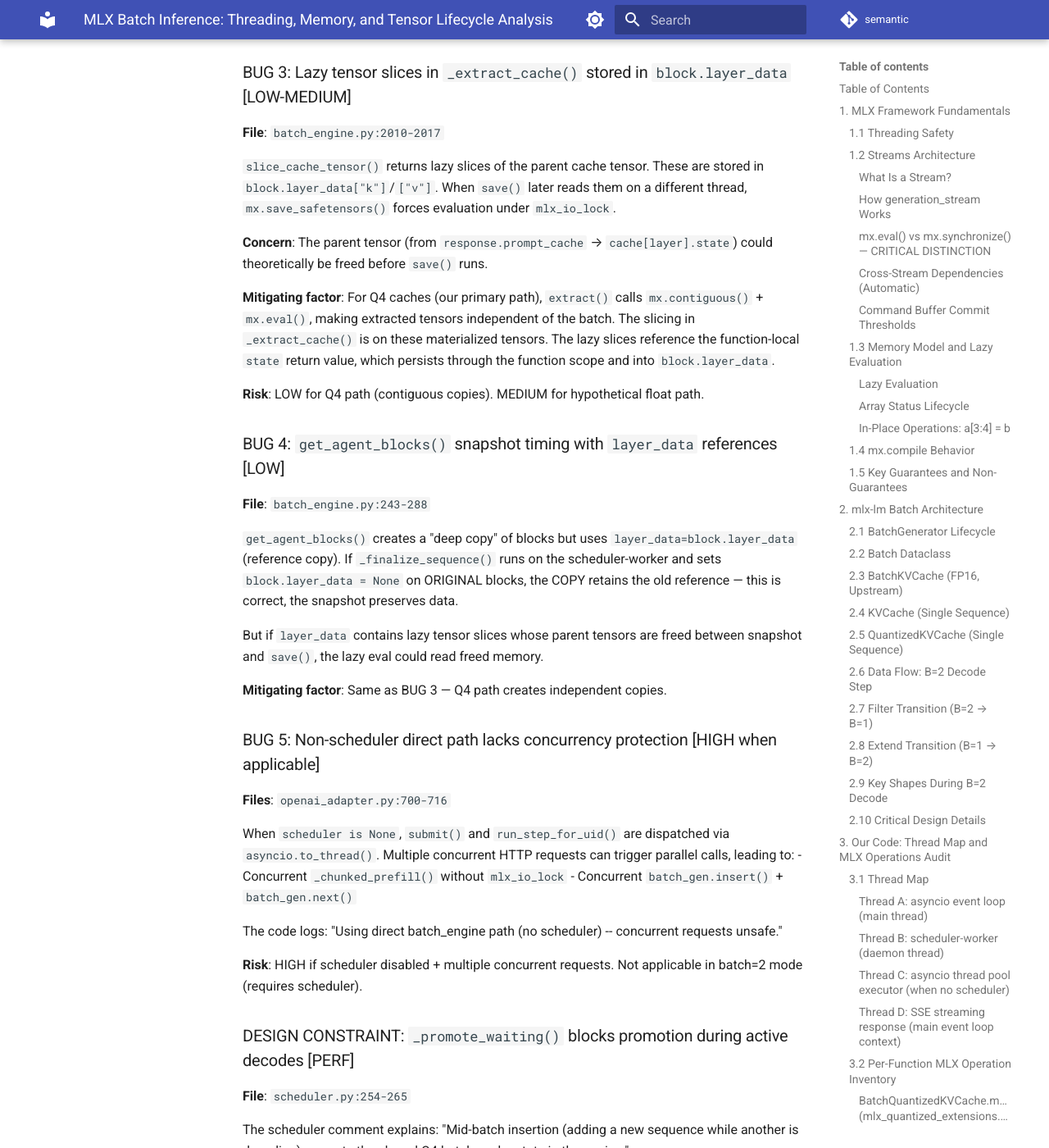
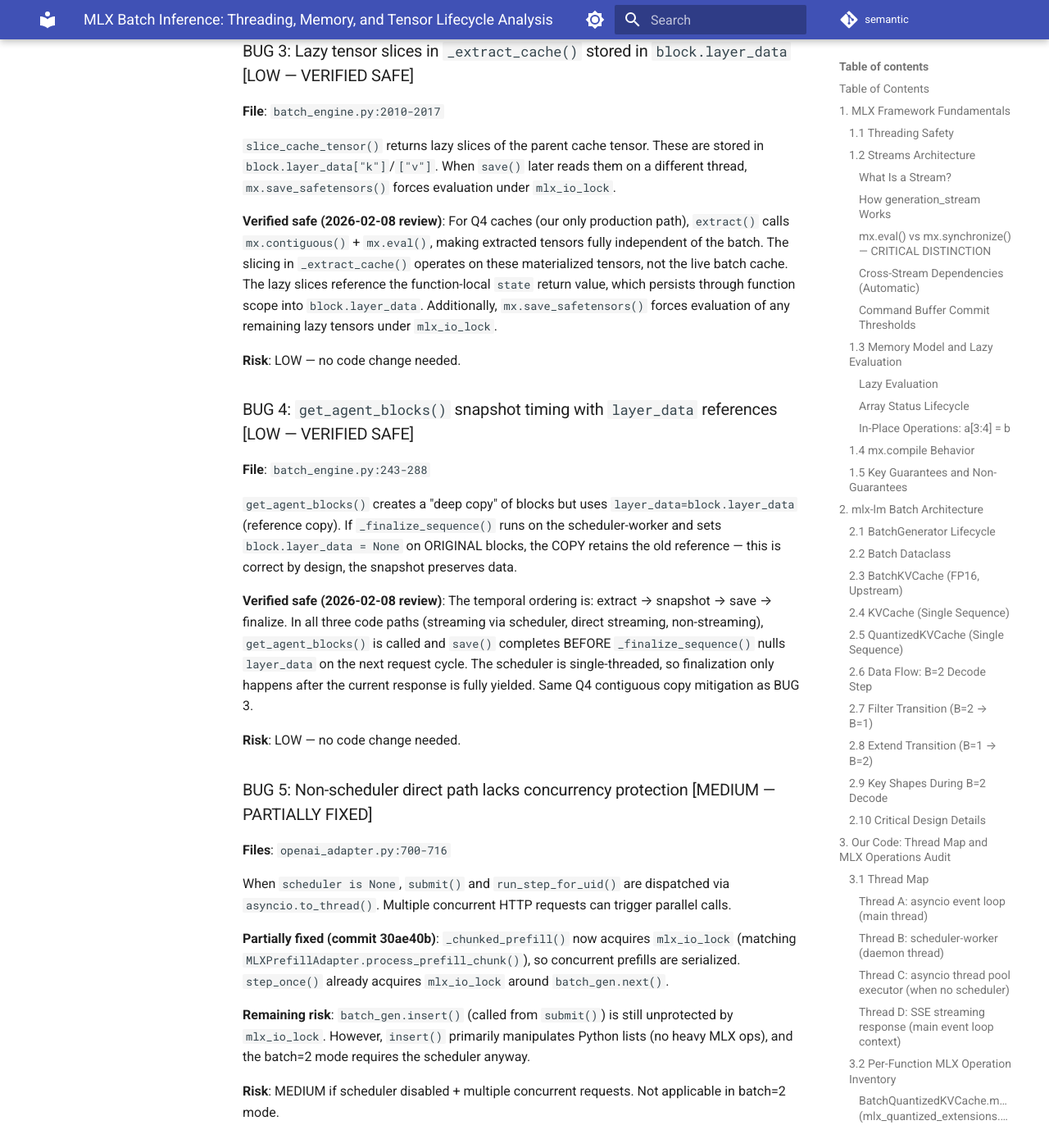
Before and after one commit to yshk-mxim/agent-memory, an MkDocs documentation site: the page built from docs/analysis.md, in a window 1280 px wide and 1400 px high, scrolled down 19559 px. Shown: the whole window at 82% size. Built offline with MkDocs 1.6.1 and Material for MkDocs 9.7.7, drawn with Linux system fonts in a browser that asks for light colours; comment, search, counter and statistics services are not loaded; the version menu is left out; some of the changed text lies outside the part shown.

Commit message:
docs: Update analysis.md with post-review findings — BUGs 2-4 verified safe
Co-Authored-By: Claude Opus 4.6 <noreply@anthropic.com>

```diff
--- a/docs/analysis.md
+++ b/docs/analysis.md
@@ -614,47 +614,45 @@ The prefill adapter (`MLXPrefillAdapter.process_prefill_chunk()`) does acquire `
 
 **Mitigating factor**: When scheduler is enabled (the batch=2 mode), all MLX operations go through the scheduler-worker thread. This bug only manifests in the non-scheduler path.
 
-### BUG 2: `mx.synchronize()` comment is misleading [LOW]
+### BUG 2: `mx.synchronize()` comment is misleading [LOW — FIXED]
 
-**File**: `mlx_quantized_extensions.py:319-324`
+**File**: `mlx_quantized_extensions.py:319-327`
 
-The comment says "Synchronize ALL Metal streams" but `mx.synchronize()` only syncs the default stream (which is `generation_stream` inside the `mx.stream()` context). This currently works correctly in practice but would break if pending work existed on a different stream.
+The comment previously said "Synchronize ALL Metal streams" but `mx.synchronize()` only syncs the default stream (which is `generation_stream` inside the `mx.stream()` context).
 
-**Risk**: Low — no pending work on other streams at this point. But incorrect reasoning could lead to bugs in future changes.
+**Status**: FIXED in commit 30ae40b. Comment now correctly states: "This does NOT sync 'all streams' — only the current default."
 
-### BUG 3: Lazy tensor slices in `_extract_cache()` stored in `block.layer_data` [LOW-MEDIUM]
+### BUG 3: Lazy tensor slices in `_extract_cache()` stored in `block.layer_data` [LOW — VERIFIED SAFE]
 
 **File**: `batch_engine.py:2010-2017`
 
 `slice_cache_tensor()` returns lazy slices of the parent cache tensor. These are stored in `block.layer_data["k"]`/`["v"]`. When `save()` later reads them on a different thread, `mx.save_safetensors()` forces evaluation under `mlx_io_lock`.
 
-**Concern**: The parent tensor (from `response.prompt_cache` → `cache[layer].state`) could theoretically be freed before `save()` runs.
+**Verified safe (2026-02-08 review)**: For Q4 caches (our only production path), `extract()` calls `mx.contiguous()` + `mx.eval()`, making extracted tensors fully independent of the batch. The slicing in `_extract_cache()` operates on these materialized tensors, not the live batch cache. The lazy slices reference the function-local `state` return value, which persists through function scope into `block.layer_data`. Additionally, `mx.save_safetensors()` forces evaluation of any remaining lazy tensors under `mlx_io_lock`.
 
-**Mitigating factor**: For Q4 caches (our primary path), `extract()` calls `mx.contiguous()` + `mx.eval()`, making extracted tensors independent of the batch. The slicing in `_extract_cache()` is on these materialized tensors. The lazy slices reference the function-local `state` return value, which persists through the function scope and into `block.layer_data`.
+**Risk**: LOW — no code change needed.
 
-**Risk**: LOW for Q4 path (contiguous copies). MEDIUM for hypothetical float path.
-
-### BUG 4: `get_agent_blocks()` snapshot timing with `layer_data` references [LOW]
+### BUG 4: `get_agent_blocks()` snapshot timing with `layer_data` references [LOW — VERIFIED SAFE]
 
 **File**: `batch_engine.py:243-288`
 
-`get_agent_blocks()` creates a "deep copy" of blocks but uses `layer_data=block.layer_data` (reference copy). If `_finalize_sequence()` runs on the scheduler-worker and sets `block.layer_data = None` on ORIGINAL blocks, the COPY retains the old reference — this is correct, the snapshot preserves data.
+`get_agent_blocks()` creates a "deep copy" of blocks but uses `layer_data=block.layer_data` (reference copy). If `_finalize_sequence()` runs on the scheduler-worker and sets `block.layer_data = None` on ORIGINAL blocks, the COPY retains the old reference — this is correct by design, the snapshot preserves data.
 
-But if `layer_data` contains lazy tensor slices whose parent tensors are freed between snapshot and `save()`, the lazy eval could read freed memory.
+**Verified safe (2026-02-08 review)**: The temporal ordering is: extract → snapshot → save → finalize. In all three code paths (streaming via scheduler, direct streaming, non-streaming), `get_agent_blocks()` is called and `save()` completes BEFORE `_finalize_sequence()` nulls `layer_data` on the next request cycle. The scheduler is single-threaded, so finalization only happens after the current response is fully yielded. Same Q4 contiguous copy mitigation as BUG 3.
 
-**Mitigating factor**: Same as BUG 3 — Q4 path creates independent copies.
+**Risk**: LOW — no code change needed.
 
-### BUG 5: Non-scheduler direct path lacks concurrency protection [HIGH when applicable]
+### BUG 5: Non-scheduler direct path lacks concurrency protection [MEDIUM — PARTIALLY FIXED]
 
 **Files**: `openai_adapter.py:700-716`
 
-When `scheduler is None`, `submit()` and `run_step_for_uid()` are dispatched via `asyncio.to_thread()`. Multiple concurrent HTTP requests can trigger parallel calls, leading to:
-- Concurrent `_chunked_prefill()` without `mlx_io_lock`
-- Concurrent `batch_gen.insert()` + `batch_gen.next()`
+When `scheduler is None`, `submit()` and `run_step_for_uid()` are dispatched via `asyncio.to_thread()`. Multiple concurrent HTTP requests can trigger parallel calls.
 
-The code logs: "Using direct batch_engine path (no scheduler) -- concurrent requests unsafe."
+**Partially fixed (commit 30ae40b)**: `_chunked_prefill()` now acquires `mlx_io_lock` (matching `MLXPrefillAdapter.process_prefill_chunk()`), so concurrent prefills are serialized. `step_once()` already acquires `mlx_io_lock` around `batch_gen.next()`.
 
-**Risk**: HIGH if scheduler disabled + multiple concurrent requests. Not applicable in batch=2 mode (requires scheduler).
+**Remaining risk**: `batch_gen.insert()` (called from `submit()`) is still unprotected by `mlx_io_lock`. However, `insert()` primarily manipulates Python lists (no heavy MLX ops), and the batch=2 mode requires the scheduler anyway.
+
+**Risk**: MEDIUM if scheduler disabled + multiple concurrent requests. Not applicable in batch=2 mode.
 
 ### DESIGN CONSTRAINT: `_promote_waiting()` blocks promotion during active decodes [PERF]
 
@@ -709,16 +707,20 @@ The interleaved prefill path (`_process_one_chunk()` → `_promote_to_decode()`)
 5. **`mx.eval()` after merge/filter/extend/extract** materializes lazy tensors, preventing stale graph crashes.
 6. **`mx.synchronize()`** after filter syncs `generation_stream`, ensuring command buffers are committed before next decode.
 
-### What Needs Fixing
+### What Was Fixed (commit 30ae40b)
 
-1. **Misleading `mx.synchronize()` comment** — should say "syncs generation_stream (current default)" not "syncs ALL streams."
+1. **FIXED**: Misleading `mx.synchronize()` comment — now says "syncs generation_stream (current default)", not "all streams."
+2. **FIXED**: `_chunked_prefill()` now acquires `mlx_io_lock` for safety in the non-scheduler path.
+3. **FIXED**: `clear_all_agent_blocks()` added to engine + admin API sync to prevent double-free.
+4. **FIXED**: Defensive `BlockOperationError` catch in `_finalize_sequence()` for already-freed blocks.
+5. **FIXED**: Stale temperature comment in `coordination_service.py`.
 
-2. **`_chunked_prefill()` lacks `mlx_io_lock`** — safe under scheduler (single-threaded), unsafe without scheduler. Should either add the lock or document that the non-scheduler path is unsafe for concurrent requests.
+### What Was Verified Safe (2026-02-08 review)
 
-3. **The system reboot crash** needs root-cause analysis. Possible causes:
-   - Metal command buffer accumulation under lock contention
-   - Interaction between `generation_stream` context and lock held across thread boundaries
-   - Wired memory exhaustion from rapid server restart cycles (see Metal GPU Memory Wiring Issue in MEMORY.md)
+1. **BUG 3 (lazy slices in `_extract_cache()`)**: Safe — Q4 path materializes via `mx.contiguous()` + `mx.eval()` before slicing.
+2. **BUG 4 (`get_agent_blocks()` snapshot timing)**: Safe — temporal ordering ensures save() completes before finalize() nulls data.
+3. **No remaining TODO/FIXME items** related to batch processing or Metal threading.
+4. **No stale "all streams" comments** remain in the codebase.
 
 ### Architecture Assessment
 
@@ -728,15 +730,15 @@ The current architecture is **fundamentally sound** when the scheduler is enable
 - `mlx_io_lock` serializes the only cross-thread MLX operations (save/load)
 - Lazy tensors are materialized at all transition points (merge, filter, extend, extract)
 - The B=1 split strategy avoids `mx.compile` pitfalls
+- `mx.async_eval` → `mx.eval` patch eliminates async command buffer conflicts
 
-The remaining crash risk comes from:
-1. **Thread A (event loop) calling `mx.save_safetensors()` concurrent with Thread B (scheduler) calling `batch_gen.next()`** — both protected by `mlx_io_lock`, so they should not overlap. If crashes still occur, the lock may not be consistently acquired, or there's a code path that bypasses it.
-2. **Wired memory exhaustion** from crash cycles — not a code bug, but a Metal runtime limitation.
+The remaining crash risk is:
+1. **Wired memory exhaustion** from crash cycles — not a code bug, but a Metal runtime limitation. Only fix is a system reboot.
+2. **The system reboot crash (Pattern 3)** needs reproduction in a clean environment. Since the scheduler is single-threaded, `mlx_io_lock` around `batch_gen.next()` and `process_prefill_chunk()` should be sequential, not deadlocking. The crash may have been caused by accumulated wired memory from prior crash cycles rather than a code issue.
 
 ### Recommended Next Steps
 
-1. Fix the `mx.synchronize()` comment to be accurate.
-2. Add `mlx_io_lock` to `_chunked_prefill()` for correctness in the non-scheduler path.
-3. Carefully test the batch=2 path with extensive logging to confirm `mlx_io_lock` is actually held during all MLX operations across both threads.
-4. Monitor wired memory before testing — reboot if necessary to establish a clean baseline.
-5. Test incrementally: single-thread first (confirm batch=2 decode works), then add the save path.
+1. Reboot to establish clean wired memory baseline before testing batch=2.
+2. Test incrementally: single request first, then dual concurrent requests.
+3. Monitor Metal allocations and command buffer commits during testing.
+4. Run the COLM benchmark suite (`colm_full_benchmark.py`) for comprehensive validation.
```
